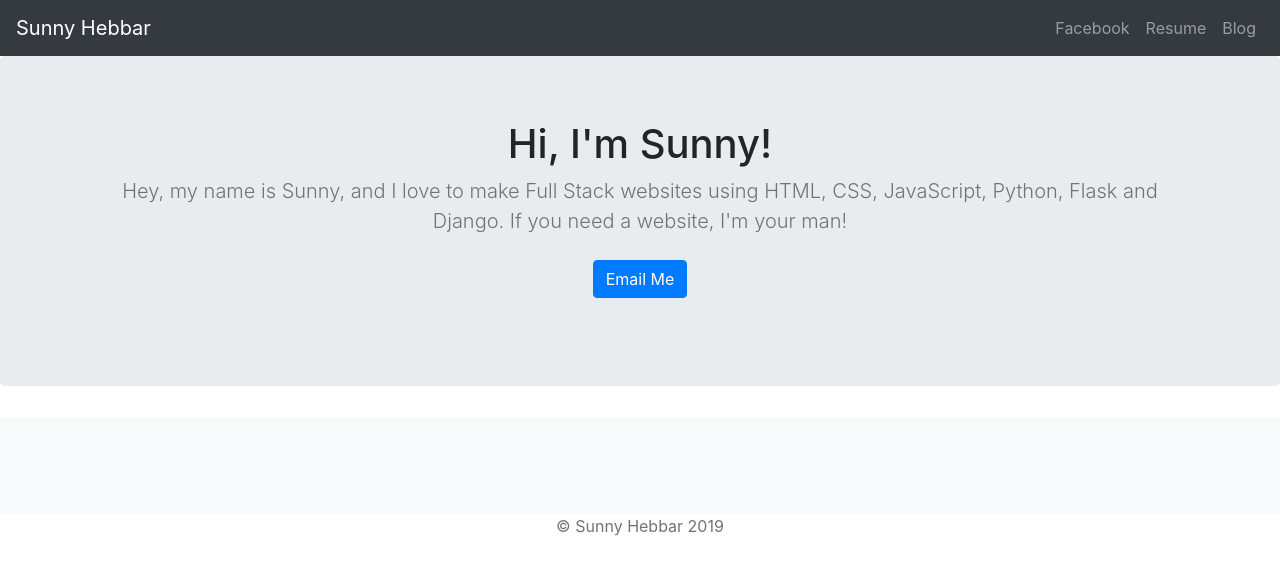
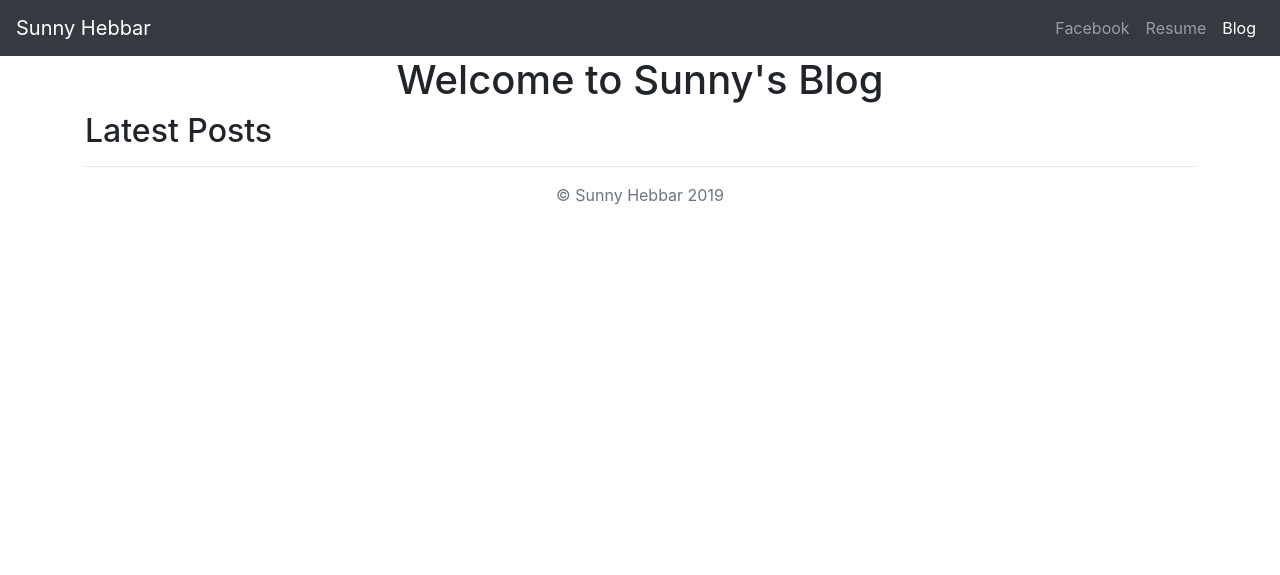
Before and after one commit to hebs87/personal-portfolio, a Django app: page /blog/ in a window 1280 px wide. Shown: the top 575 px of the page. Run offline with Django 3.2, Linux system fonts and the light colour scheme; some libraries are stand-ins or nearby versions.

Commit message:
Added headings to all_blogs.html

```diff
--- a/blog/templates/all_blogs.html
+++ b/blog/templates/all_blogs.html
@@ -47,40 +47,18 @@
 				<div class="navbar-nav ml-auto">
 					<a class="nav-item nav-link" href="#">Facebook</a>
 					<a class="nav-item nav-link" href="#">Resume</a>
-					<a class="nav-item nav-link" href="#">Blog</a>
+					<a class="nav-item nav-link active" href="#">Blog</a>
 				</div>
 			</div>
 		</nav>
 	</header>
 
-	<main role="main">
+	<main role="main" class="container">
 
-		<section class="jumbotron text-center">
-			<div class="container">
-				<h1 class="jumbotron-heading">Hi, I'm Sunny!</h1>
-				<p class="lead text-muted">Hey, my name is Sunny, and I love to make Full Stack websites using HTML, CSS, JavaScript, Python, Flask and Django. If you need a website, I'm your man!</p>
-				<p>
-					<a href="mailto:sunnyhebbar@hotmail.co.uk" class="btn btn-primary my-2">Email Me</a>
-				</p>
-			</div>
-		</section>
+        <h1 class="text-center">Welcome to Sunny's Blog</h1>
 
-		<div class="album py-5 bg-light">
-			<div class="container">
-				<div class="row">
-                    {% for job in jobs %}
-                        <div class="col-md-4">
-                            <div class="card mb-4 shadow-sm">
-                                <img class="card-img-top" src="{{ job.image.url }}" alt="{{ job.summary }}">
-                                <div class="card-body">
-                                    <p class="card-text">{{ job.summary }}</p>
-                                </div>
-                            </div>
-                        </div>
-                    {% endfor %}
-				</div>
-			</div>
-		</div>
+        <h2>Latest Posts</h2>
+        <hr/>
 
 	</main>
 
```
